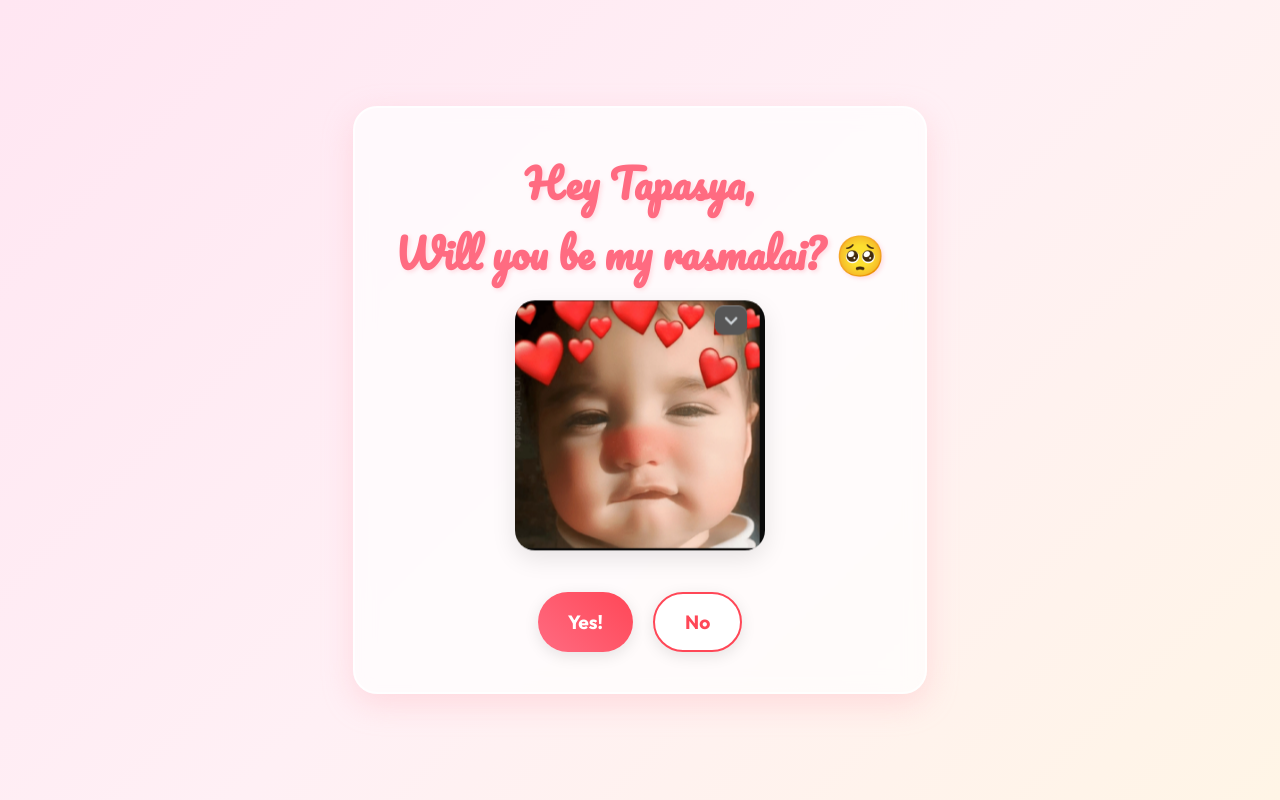
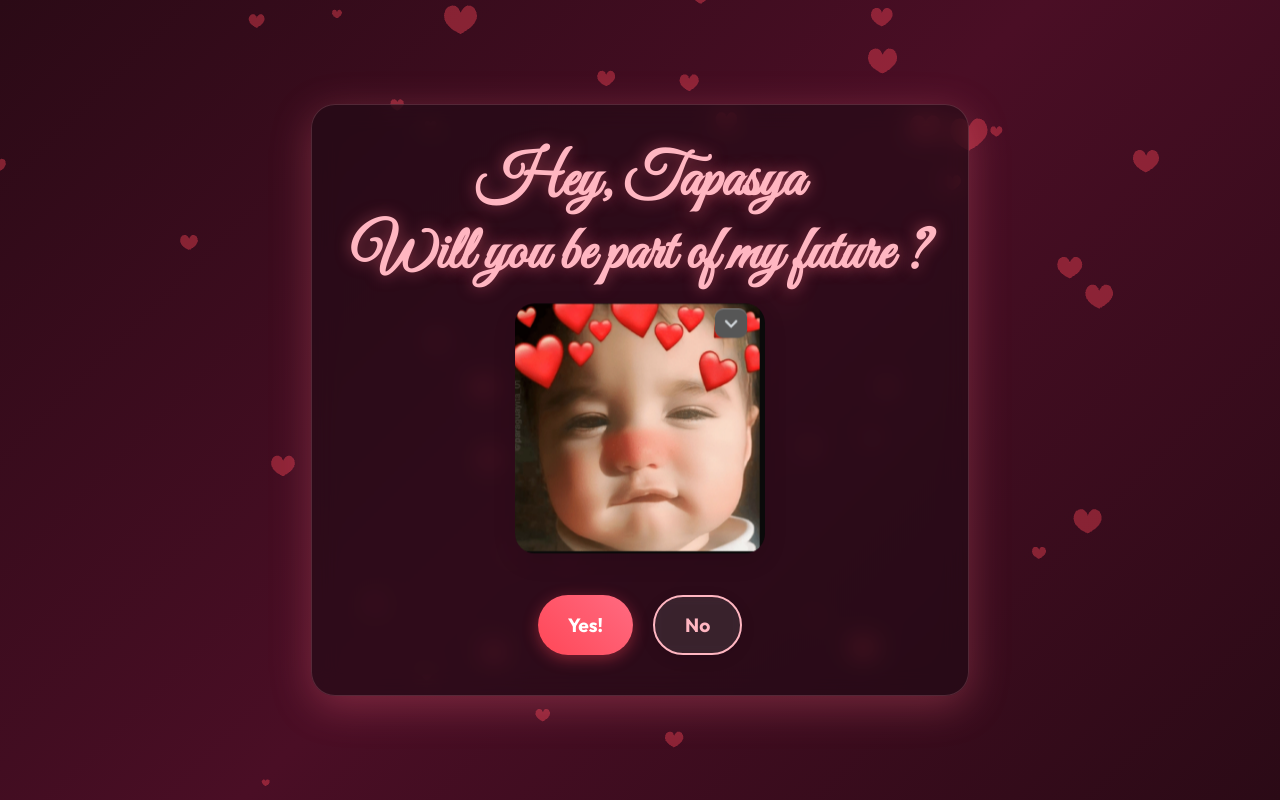
Before and after one commit to Linguu0/rasmalai-proposal, a plain HTML site: page index.html in a window 1280 px wide. Drawn offline with nearby package versions, Linux system fonts and the light colour scheme; animation ran at ten frames a second; a web font is replaced by a local one.

Commit message:
Enhance UI with Three.js hearts, Yes button logic, and romantic fonts

```diff
--- a/index.html
+++ b/index.html
@@ -4,12 +4,14 @@
     <meta charset="UTF-8">
     <meta name="viewport" content="width=device-width, initial-scale=1.0">
     <title>Will You Be My Rasmalai?</title>
-    <link rel="stylesheet" href="style.css?v=2">
-    <link href="https://fonts.googleapis.com/css2?family=Outfit:wght@400;700&family=Pacifico&display=swap" rel="stylesheet">
+    <link rel="stylesheet" href="style.css?v=3">
+    <link href="https://fonts.googleapis.com/css2?family=Outfit:wght@400;700&family=Playfair+Display:ital,wght@0,600;1,600&family=Great+Vibes&display=swap" rel="stylesheet">
+    <script src="https://cdnjs.cloudflare.com/ajax/libs/three.js/r128/three.min.js"></script>
 </head>
 <body>
+    <canvas id="bg-canvas"></canvas>
     <div class="container" id="main-container">
-        <h1 id="question">Hey Tapasya,<br>Will you be my rasmalai? 🥺</h1>
+        <h1 id="question">Hey, Tapasya<br>Will you be part of my future ?</h1>
         <div class="image-container">
             <img id="main-image" src="assets/tapasya_question.png?v=2" alt="Cute Tapasya">
         </div>
--- a/script.js
+++ b/script.js
@@ -2,6 +2,8 @@ const yesBtn = document.getElementById('yes-btn');
 const noBtn = document.getElementById('no-btn');
 const questionText = document.getElementById('question');
 const mainImage = document.getElementById('main-image');
+
+let noBtnCount = 0;
 
 // Add "running away" logic for No button
 noBtn.addEventListener('mouseover', moveNoButton);
@@ -12,6 +14,12 @@ noBtn.addEventListener('touchstart', (e) => {
 noBtn.addEventListener('click', moveNoButton); // fallback
 
 function moveNoButton() {
+    noBtnCount++;
+
+    // Grow the Yes button
+    const newScale = 1 + (noBtnCount * 0.2);
+    yesBtn.style.transform = `scale(${newScale})`;
+
     // Keep the button well within the screen boundaries
     const maxX = window.innerWidth - noBtn.offsetWidth - 40;
     const maxY = window.innerHeight - noBtn.offsetHeight - 40;
@@ -27,7 +35,7 @@ function moveNoButton() {
 
 // Logic for clicking Yes
 yesBtn.addEventListener('click', () => {
-    questionText.innerHTML = "Yay! I'm the luckiest! 🥰<br>You're my sweet rasmalai forever!";
+    questionText.innerHTML = "I promise to make all your tomorrows as beautiful as your smile! ❤️";
     mainImage.src = 'assets/tapasya_happy.png?v=2';
     yesBtn.style.display = 'none';
     noBtn.style.display = 'none';
@@ -35,9 +43,9 @@ yesBtn.addEventListener('click', () => {
     createHearts();
 });
 
-// Cute floating hearts animation
+// Cute floating hearts animation (CSS)
 function createHearts() {
-    for (let i = 0; i < 30; i++) {
+    for (let i = 0; i < 40; i++) {
         setTimeout(() => {
             const heart = document.createElement('div');
             heart.classList.add('heart');
@@ -50,6 +58,103 @@ function createHearts() {
             setTimeout(() => {
                 heart.remove();
             }, 5000);
-        }, i * 150);
+        }, i * 120);
     }
 }
+
+// --------------------------------------------------------
+// Three.js Background Particle System
+// --------------------------------------------------------
+const canvas = document.getElementById('bg-canvas');
+const scene = new THREE.Scene();
+const camera = new THREE.PerspectiveCamera(75, window.innerWidth / window.innerHeight, 0.1, 1000);
+const renderer = new THREE.WebGLRenderer({ canvas: canvas, alpha: true, antialias: true });
+
+renderer.setSize(window.innerWidth, window.innerHeight);
+renderer.setPixelRatio(window.devicePixelRatio);
+
+// Create Heart Shape
+const x = 0, y = 0;
+const heartShape = new THREE.Shape();
+heartShape.moveTo( x + 5, y + 5 );
+heartShape.bezierCurveTo( x + 5, y + 5, x + 4, y, x, y );
+heartShape.bezierCurveTo( x - 6, y, x - 6, y + 7,x - 6, y + 7 );
+heartShape.bezierCurveTo( x - 6, y + 11, x - 3, y + 15.4, x + 5, y + 19 );
+heartShape.bezierCurveTo( x + 12, y + 15.4, x + 16, y + 11, x + 16, y + 7 );
+heartShape.bezierCurveTo( x + 16, y + 7, x + 16, y, x + 10, y );
+heartShape.bezierCurveTo( x + 7, y, x + 5, y + 5, x + 5, y + 5 );
+
+const geometry = new THREE.ShapeGeometry( heartShape );
+const material = new THREE.MeshBasicMaterial({ color: 0xff4757, transparent: true, opacity: 0.4, side: THREE.DoubleSide });
+
+const hearts = [];
+for (let i = 0; i < 60; i++) {
+    const mesh = new THREE.Mesh(geometry, material);
+
+    // Scale down the heart
+    const s = Math.random() * 0.04 + 0.02;
+    mesh.scale.set(s, s, s);
+    // Rotate it to be upright
+    mesh.rotation.x = Math.PI;
+
+    mesh.position.x = (Math.random() - 0.5) * 50;
+    mesh.position.y = (Math.random() - 0.5) * 50;
+    mesh.position.z = (Math.random() - 0.5) * 20 - 10;
+
+    // Give each heart a random upward velocity and sway
+    mesh.userData = {
+        speed: Math.random() * 0.03 + 0.01,
+        swaySpeed: Math.random() * 0.02 + 0.01,
+        swayAmount: Math.random() * 0.5 + 0.1,
+        swayOffset: Math.random() * Math.PI * 2
+    };
+
+    scene.add(mesh);
+    hearts.push(mesh);
+}
+
+camera.position.z = 15;
+
+// Mouse Interaction
+let mouseX = 0;
+let mouseY = 0;
+document.addEventListener('mousemove', (e) => {
+    mouseX = (e.clientX / window.innerWidth) * 2 - 1;
+    mouseY = -(e.clientY / window.innerHeight) * 2 + 1;
+});
+
+function animate() {
+    requestAnimationFrame(animate);
+
+    const time = Date.now() * 0.001;
+
+    hearts.forEach((heart) => {
+        heart.position.y += heart.userData.speed;
+        heart.position.x += Math.sin(time * heart.userData.swaySpeed * 100 + heart.userData.swayOffset) * 0.01;
+
+        // Interactive repelling from mouse
+        const dx = heart.position.x - (mouseX * 25);
+        const dy = heart.position.y - (mouseY * 25);
+        const dist = Math.sqrt(dx*dx + dy*dy);
+        if (dist < 5) {
+            heart.position.x += dx * 0.03;
+            heart.position.y += dy * 0.03;
+        }
+
+        // Reset if it goes too high
+        if (heart.position.y > 25) {
+            heart.position.y = -25;
+            heart.position.x = (Math.random() - 0.5) * 50;
+        }
+    });
+
+    renderer.render(scene, camera);
+}
+
+animate();
+
+window.addEventListener('resize', () => {
+    camera.aspect = window.innerWidth / window.innerHeight;
+    camera.updateProjectionMatrix();
+    renderer.setSize(window.innerWidth, window.innerHeight);
+});
--- a/style.css
+++ b/style.css
@@ -10,18 +10,28 @@ body {
     justify-content: center;
     align-items: center;
     height: 100vh;
-    background: linear-gradient(135deg, #ffe6f2 0%, #fff0f5 50%, #fff5e6 100%);
+    background: linear-gradient(135deg, #2b0a16 0%, #4a0e25 50%, #2b0a16 100%);
     overflow: hidden;
+    color: #fff;
+}
+
+#bg-canvas {
+    position: fixed;
+    top: 0;
+    left: 0;
+    width: 100vw;
+    height: 100vh;
+    z-index: -1;
 }
 
 .container {
     text-align: center;
-    background: rgba(255, 255, 255, 0.7);
+    background: rgba(30, 10, 20, 0.6);
     padding: 40px;
     border-radius: 24px;
-    box-shadow: 0 10px 30px rgba(255, 182, 193, 0.4);
-    backdrop-filter: blur(10px);
-    border: 2px solid rgba(255, 255, 255, 0.8);
+    box-shadow: 0 10px 40px rgba(255, 107, 129, 0.3);
+    backdrop-filter: blur(12px);
+    border: 1px solid rgba(255, 159, 179, 0.2);
     max-width: 90vw;
     z-index: 10;
     position: relative;
@@ -29,11 +39,12 @@ body {
 }
 
 h1 {
-    font-family: 'Pacifico', cursive;
-    color: #ff6b81;
-    font-size: 2.5rem;
+    font-family: 'Great Vibes', cursive;
+    color: #ffb6c1;
+    font-size: 3.8rem;
     margin-bottom: 20px;
-    text-shadow: 2px 2px 4px rgba(255, 107, 129, 0.2);
+    text-shadow: 0 0 15px rgba(255, 107, 129, 0.5);
+    line-height: 1.2;
 }
 
 .image-container {
@@ -77,20 +88,23 @@ button {
 }
 
 #yes-btn {
-    background: linear-gradient(45deg, #ff6b81, #ff4757);
+    background: linear-gradient(45deg, #ff4757, #ff6b81);
     color: white;
+    box-shadow: 0 4px 15px rgba(255, 71, 87, 0.4);
+    transform-origin: center;
 }
 
 #yes-btn:hover {
-    transform: scale(1.1);
-    box-shadow: 0 6px 20px rgba(255, 71, 87, 0.4);
+    transform: scale(1.05); /* initial hover scale */
+    box-shadow: 0 6px 20px rgba(255, 71, 87, 0.6);
 }
 
 #no-btn {
-    background: white;
-    color: #ff4757;
-    border: 2px solid #ff4757;
+    background: rgba(255, 255, 255, 0.1);
+    color: #ffb6c1;
+    border: 2px solid #ffb6c1;
     position: relative; /* important for script */
+    backdrop-filter: blur(5px);
 }
 
 /* For flying hearts after yes */
```
